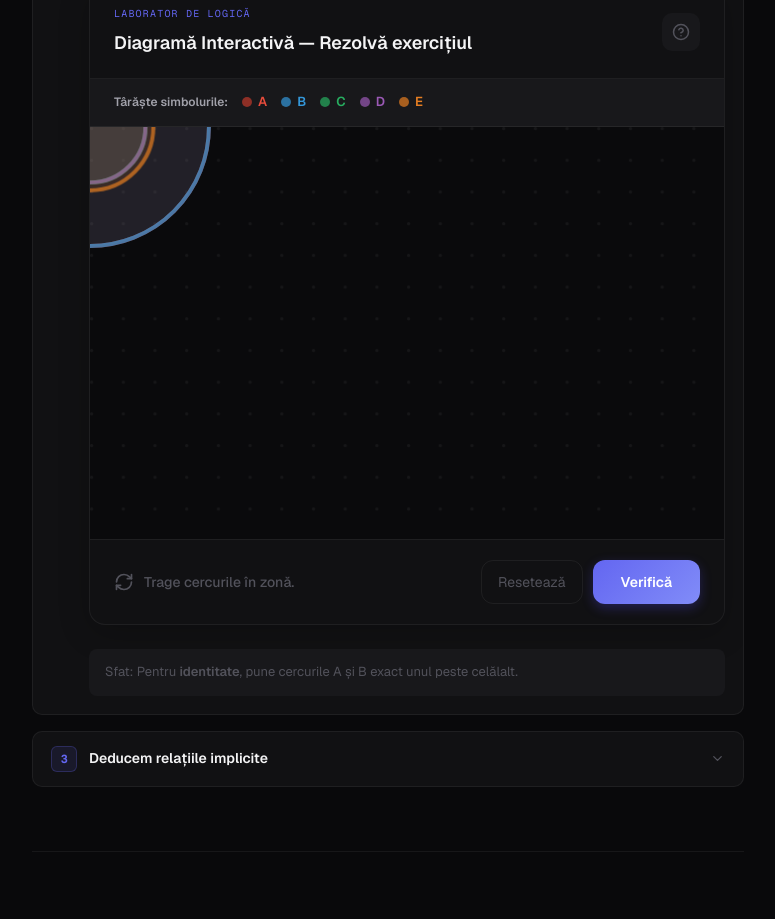
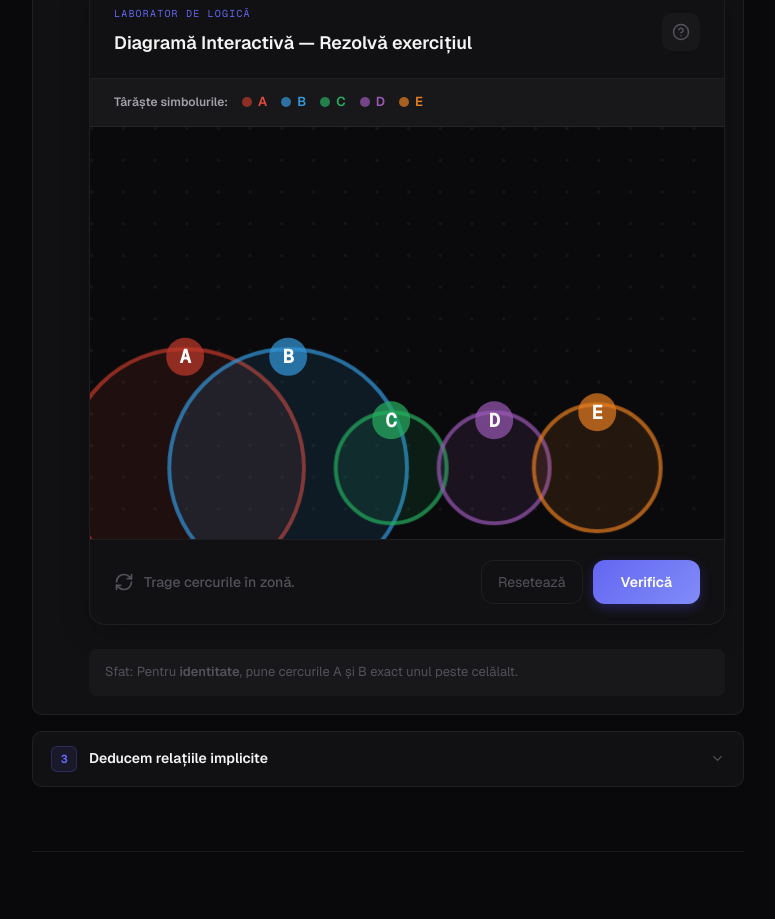
Before and after one commit to TrustsenseDev/ora-de-istorie, a React (Vite) app: page /ora-de-istorie/logica/exercitiu/raporturi-intre-termeni-euler in a window 1280 px wide. Shown: the part 2140-3059 px from the top of the page, without its empty margins (252-1027 px from the left). Built offline with nearby package versions, Linux system fonts and the light colour scheme.

Commit message:
Fixed circle jump bug in EulerBuilder using grab-offset coordinate mapping

```diff
--- a/src/components/logic/EulerBuilder.tsx
+++ b/src/components/logic/EulerBuilder.tsx
@@ -35,6 +35,9 @@ export default function EulerBuilder({ terms, rules, title, onSuccess }: EulerBu
   const [showRules, setShowRules] = useState(false);
 
   const svgRef = useRef<SVGSVGElement>(null);
+
+  // Ref to store the offset between mouse click and circle center
+  const grabOffset = useRef({ x: 0, y: 0 });
 
   const handleReset = () => {
     setPlaced({});
@@ -134,39 +137,57 @@ export default function EulerBuilder({ terms, rules, title, onSuccess }: EulerBu
             const colors = EULER_COLORS[t.id as keyof typeof EULER_COLORS] || EULER_COLORS.A;
             const state = placed[t.id];
 
-            // Fixed initial coordinates if not placed yet (bottom area)
-            // Staggered more to prevent overlap of identical terms A/B initially
             const initialX = idx * 65 + 60;
             const initialY = HEIGHT - 45;
+
+            const cx = state ? state.x : initialX;
+            const cy = state ? state.y : initialY;
 
             return (
               <motion.g
                 key={t.id}
                 drag
                 dragMomentum={false}
-                layout
-                // Map screen coordinates back to SVG coordinates in onDragEnd
+                onDragStart={(_, info) => {
+                  const svg = svgRef.current;
+                  if (svg) {
+                    const CTM = svg.getScreenCTM()?.inverse();
+                    if (CTM) {
+                      const pt = svg.createSVGPoint();
+                      pt.x = info.point.x;
+                      pt.y = info.point.y;
+                      const svgPt = pt.matrixTransform(CTM);
+                      // Offset from cursor to center
+                      grabOffset.current = {
+                        x: svgPt.x - cx,
+                        y: svgPt.y - cy
+                      };
+                    }
+                  }
+                }}
                 onDragEnd={(_, info) => {
                    const svg = svgRef.current;
                    if (svg) {
-                     const CTM = svg.getScreenCTM();
+                     const CTM = svg.getScreenCTM()?.inverse();
                      if (CTM) {
-                       // info.point is absolute page position
                        const pt = svg.createSVGPoint();
                        pt.x = info.point.x;
                        pt.y = info.point.y;
-                       const svgPt = pt.matrixTransform(CTM.inverse());
+                       const svgPt = pt.matrixTransform(CTM);
 
                        setPlaced(prev => ({
                          ...prev,
-                         [t.id]: { x: svgPt.x, y: svgPt.y, r: t.r }
+                         [t.id]: {
+                           x: svgPt.x - grabOffset.current.x,
+                           y: svgPt.y - grabOffset.current.y,
+                           r: t.r
+                         }
                        }));
                      }
                    }
                 }}
-                initial={{ x: initialX, y: initialY }}
-                animate={state ? { x: state.x, y: state.y } : {}}
-                transition={{ type: 'spring', damping: 25, stiffness: 200 }}
+                animate={{ x: cx, y: cy }}
+                transition={{ type: 'spring', damping: 30, stiffness: 300, mass: 0.8 }}
                 style={{ cursor: 'grab' }}
               >
                 <circle
```
